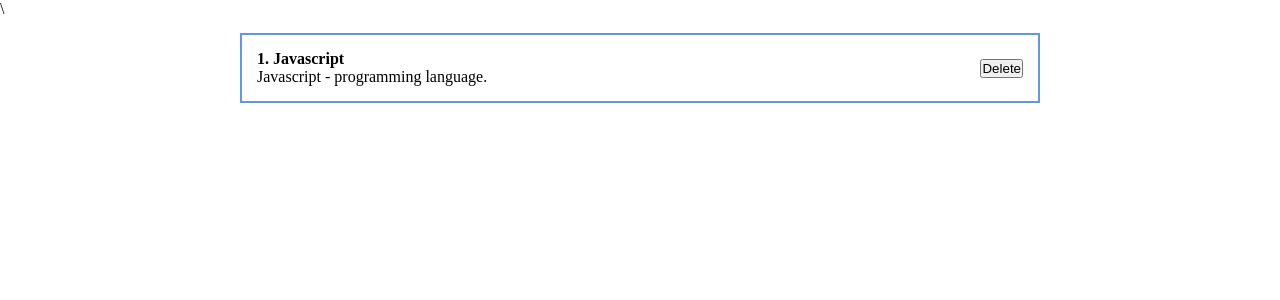
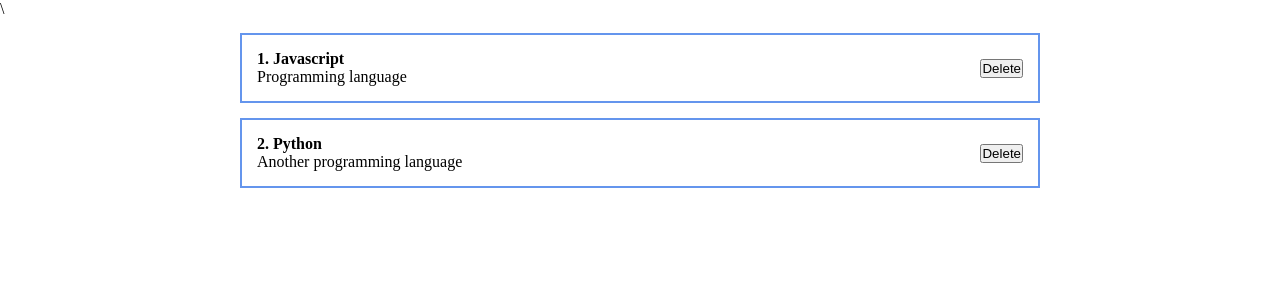
Before and after one commit to SonOfSteveJobs/React-Posts-App, a React (Create React App) app: page / in a window 1280 px wide. Shown: the top 300 px of the page. Built offline with nearby package versions, Linux system fonts and the light colour scheme.

Commit message:
Start learning react

```diff
--- a/src/App.js
+++ b/src/App.js
@@ -1,24 +1,16 @@
 import React, {useState} from 'react';
 import './styles/App.css';
+import PostItem from './components/PostItem';
 
 function App() {
-  const [value, setValue] = useState('Some text')
+    const [value, setValue] = useState('Some text')
 
-  return (
-    <div className="App">
-        <div className="post">
-          <div className="post__content">
-            <strong>1. Javascript</strong>
-            <div>
-              Javascript - programming language.
-            </div>
-          </div>
-          <div className="post__btn">
-            <button>Delete</button>
-          </div>
+    return (
+        <div className="App">
+            <PostItem post={{id: 1, title: 'Javascript', body: 'Programming language'}}/>
+            <PostItem post={{id: 2, title: 'Python', body: 'Another programming language'}}/>
         </div>
-    </div>
-  );
+    );
 }
 
 export default App;
--- /dev/null
+++ b/src/components/PostItem.jsx
@@ -0,0 +1,20 @@
+import React from 'react';
+
+const PostItem = (props) => {
+    const { id, title, body } = props.post;
+    return (
+        <div className="post">
+            <div className="post__content">
+                <strong>{id}. {title}</strong>
+                <div>
+                    {body}
+                </div>
+            </div>
+            <div className="post__btn">
+                <button>Delete</button>
+            </div>
+        </div>
+    );
+};
+
+export default PostItem;
```
